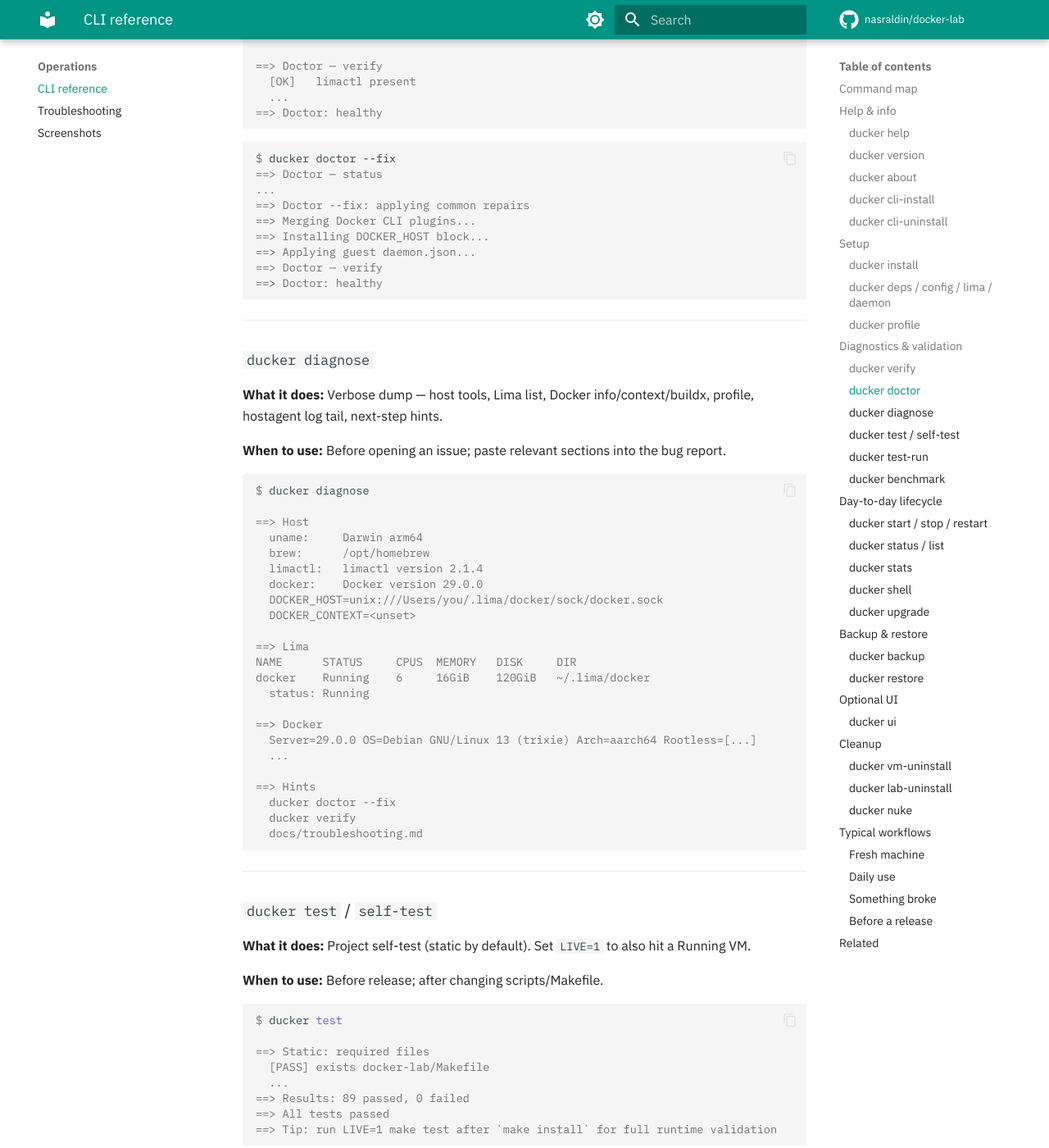
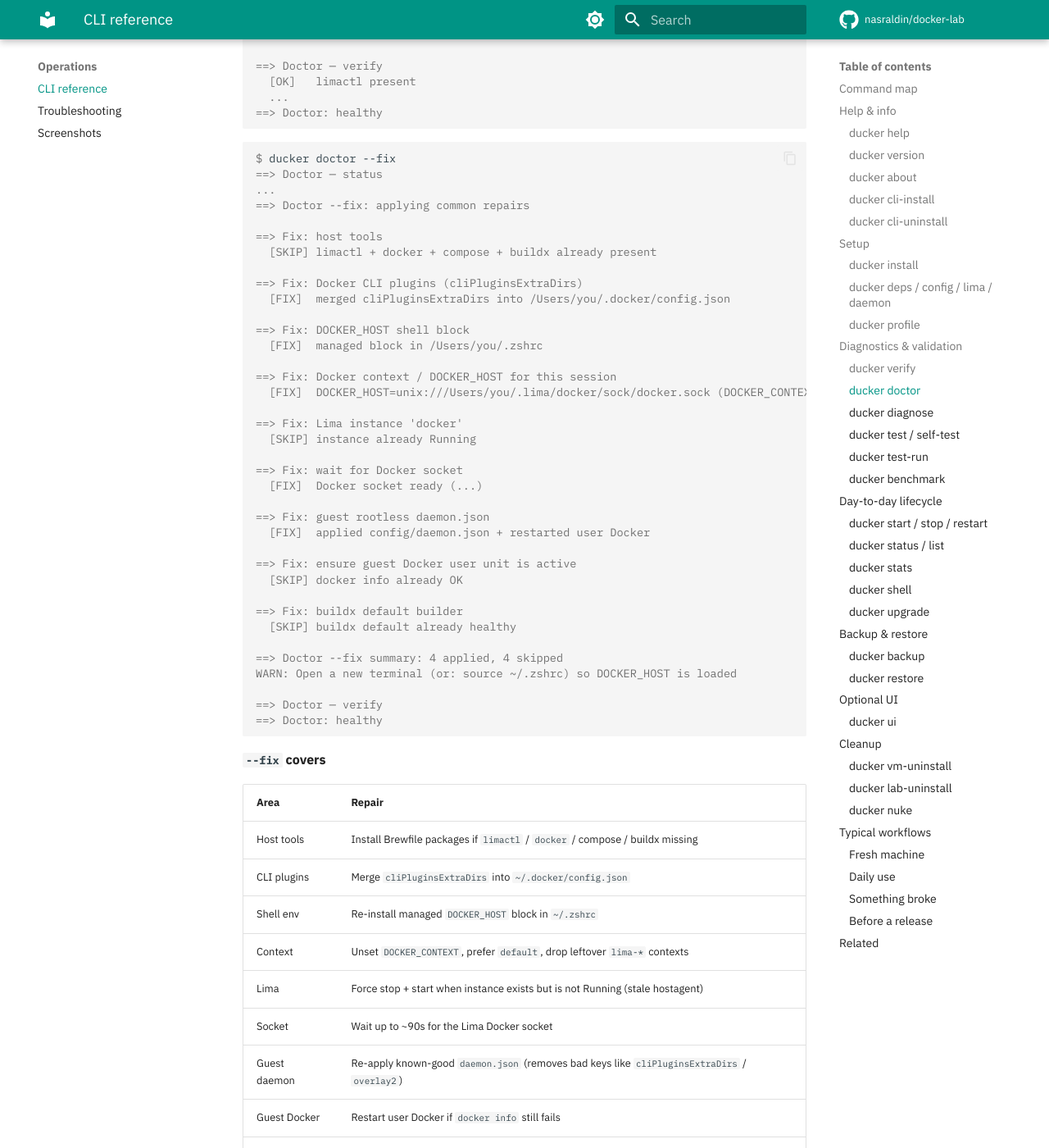
Before and after one commit to nasraldin/docker-lab, an MkDocs documentation site: the page built from docs/cli-reference.md, in a window 1280 px wide and 1400 px high, scrolled down 7395 px. Shown: the whole window at 82% size. Built offline with MkDocs 1.6.1 and Material for MkDocs 9.7.7, drawn with Linux system fonts in a browser that asks for light colours; comment, search, counter and statistics services are not loaded; some of the changed text lies outside the part shown.

Commit message:
feat(cli): expand ducker doctor --fix repair coverage
Add structured fixes for host tools, CLI plugins, DOCKER_HOST,
context cleanup, Lima restart, socket wait, guest daemon.json,
Docker restart, and buildx. Update docs and roadmap.

Co-authored-by: Cursor <cursoragent@cursor.com>

````diff
--- a/docs/cli-reference.md
+++ b/docs/cli-reference.md
@@ -319,12 +319,56 @@ $ ducker doctor --fix
 ==> Doctor — status
 ...
 ==> Doctor --fix: applying common repairs
-==> Merging Docker CLI plugins...
-==> Installing DOCKER_HOST block...
-==> Applying guest daemon.json...
+
+==> Fix: host tools
+  [SKIP] limactl + docker + compose + buildx already present
+
+==> Fix: Docker CLI plugins (cliPluginsExtraDirs)
+  [FIX]  merged cliPluginsExtraDirs into /Users/you/.docker/config.json
+
+==> Fix: DOCKER_HOST shell block
+  [FIX]  managed block in /Users/you/.zshrc
+
+==> Fix: Docker context / DOCKER_HOST for this session
+  [FIX]  DOCKER_HOST=unix:///Users/you/.lima/docker/sock/docker.sock (DOCKER_CONTEXT unset)
+
+==> Fix: Lima instance 'docker'
+  [SKIP] instance already Running
+
+==> Fix: wait for Docker socket
+  [FIX]  Docker socket ready (...)
+
+==> Fix: guest rootless daemon.json
+  [FIX]  applied config/daemon.json + restarted user Docker
+
+==> Fix: ensure guest Docker user unit is active
+  [SKIP] docker info already OK
+
+==> Fix: buildx default builder
+  [SKIP] buildx default already healthy
+
+==> Doctor --fix summary: 4 applied, 4 skipped
+WARN: Open a new terminal (or: source ~/.zshrc) so DOCKER_HOST is loaded
+
 ==> Doctor — verify
 ==> Doctor: healthy
 ```
+
+**`--fix` covers**
+
+| Area | Repair |
+| --- | --- |
+| Host tools | Install Brewfile packages if `limactl` / `docker` / compose / buildx missing |
+| CLI plugins | Merge `cliPluginsExtraDirs` into `~/.docker/config.json` |
+| Shell env | Re-install managed `DOCKER_HOST` block in `~/.zshrc` |
+| Context | Unset `DOCKER_CONTEXT`, prefer `default`, drop leftover `lima-*` contexts |
+| Lima | Force stop + start when instance exists but is not Running (stale hostagent) |
+| Socket | Wait up to ~90s for the Lima Docker socket |
+| Guest daemon | Re-apply known-good `daemon.json` (removes bad keys like `cliPluginsExtraDirs` / `overlay2`) |
+| Guest Docker | Restart user Docker if `docker info` still fails |
+| Buildx | Refresh / re-check `default` builder once the engine is up |
+
+Does **not** create a missing Lima instance — run `ducker install` (or `ducker lima`) for that.
 
 ---
 
````
Also changed, not shown: other parts of docs/cli-reference.md (+1 -1 lines), docs/roadmap.md (+1 -1 lines), docs/troubleshooting.md (+10 -6 lines), 2 other files.
